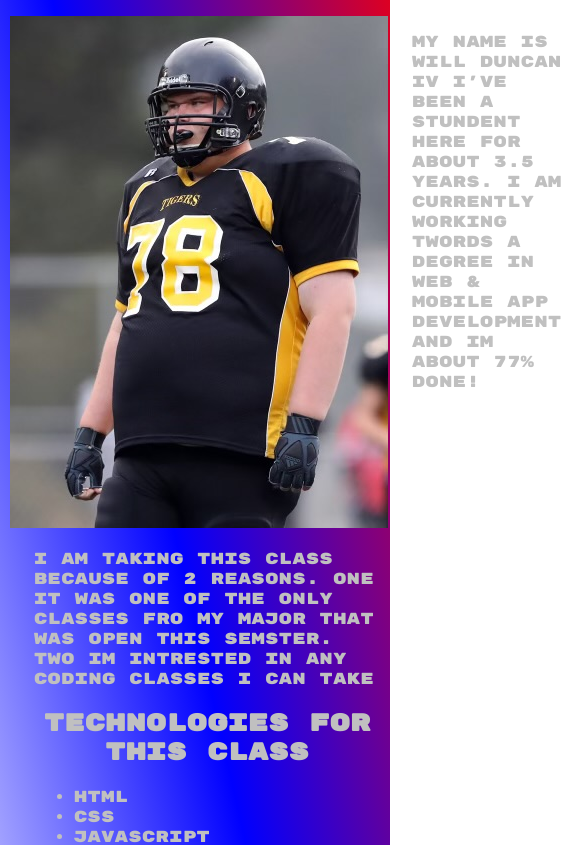
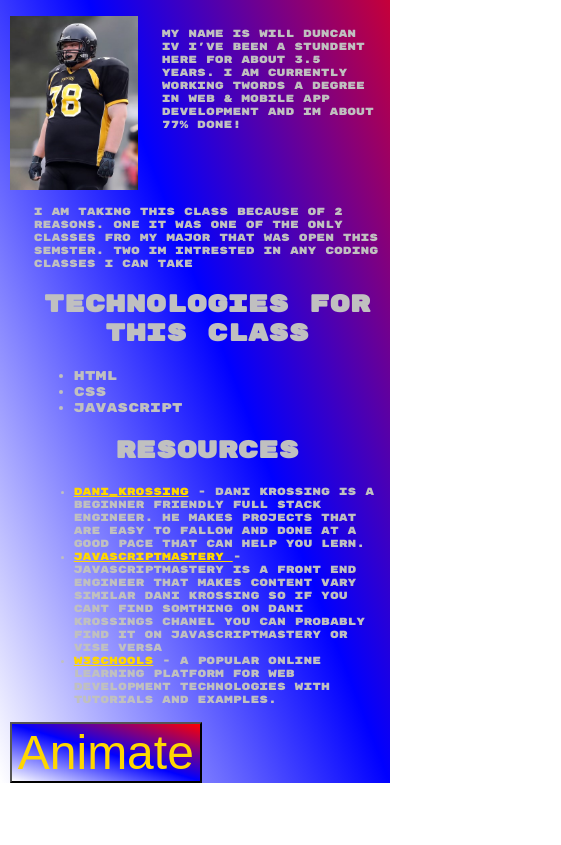
Before and after one commit to WillDuncanIV/WillDuncanIV.github.io, a plain HTML site: page Wills website/index.html in a window 390 px wide. Shown: the part 228-1073 px from the top of the page, 561 px wide, since content can reach past the window. After the commit the page ends 1011 px from the top, so only its background shows below. Drawn offline with nearby package versions, Linux system fonts and the light colour scheme.

Commit message:
Add files via upload
added animation to website

```diff
--- a/Wills website/index.css
+++ b/Wills website/index.css
@@ -1,4 +1,6 @@
-html{min-height: 100%; }
+html{
+    min-height: 100%;
+}
 body{
     font-family: 'Rubik Mono One', sans-serif;
     background:linear-gradient(to bottom left,red,  blue, white);
@@ -7,9 +9,65 @@ body{
     max-width: 990px;
     margin: 0 auto;
 }
-h1{text-align: center; font-size: 3rem; color: silver;}
-#contaner{display: flex;}
-#para{ color: silver; margin-left: 1.5rem;}
-#para2{ color: silver; margin-left: 1.5rem;}
-h2{text-align: center; color: silver; margin-left: 1.5rem;}
-ul li{color: silver; margin-left: 1.5rem;}
+#heading{text-align: center;
+    font-size: 3rem;
+    color: silver;
+}
+    #contaner{
+        display: flex;
+    }
+    #para{
+        color: silver;
+        margin-left: 1.5rem;
+    }
+    #para2{
+        color: silver;
+        margin-left: 1.5rem;
+    }
+h2{
+    text-align: center; color: silver;
+    margin-left: 1.5rem;
+}
+
+ul li{
+    color: silver;
+    margin-left: 1.5rem;
+}
+#image {
+    border: 0;
+  }
+#animate-button {
+    text-align: center;
+    font-size: 3rem;
+    color: gold;
+    background:linear-gradient(to bottom left,red,  blue, white);
+  }
+a{
+    color: gold
+}
+@media only screen and (max-width: 740px) {
+    h1{
+        font-size: 2rem;
+    }
+    h2{
+        font-size: 1.5rem;
+    }
+    #image {
+        width: 8rem;
+    }
+    p{
+        font-size: .8rem;
+    }
+    .rfc {
+        font-size: .8rem;
+    }
+    a{
+        font-size: .65rem;
+    }
+    .R{
+        font-size: .65rem;
+    }
+    p{
+        font-size: .65rem;
+    }
+}
--- a/Wills website/index.html
+++ b/Wills website/index.html
@@ -7,6 +7,10 @@
     <meta name="description" content="website hosting my homework for CIS 126">
     <meta name="authur" content="Will C. Duncan IV">
     <link rel="stylesheet" href="index.css">
+    <script
+        src="https://code.jquery.com/jquery-3.6.3.min.js"
+        integrity="sha256-pvPw+upLPUjgMXY0G+8O0xUf+/Im1MZjXxxgOcBQBXU="
+        crossorigin="anonymous"></script>
     <script src="index.js"></script>
     <title>CIS 128 Homework Website</title>
     <link rel="preconnect" href="https://fonts.googleapis.com">
@@ -14,10 +18,10 @@
     <link href="https://fonts.googleapis.com/css2?family=Rubik+Mono+One&display=swap" rel="stylesheet">
 </head>
 <body>
-    <h1>CIS 128 Homework Website</h1>
+    <h1 id="heading">CIS 128 Homework Website</h1>
     <div id="contaner">
-        <div id="pic">
-        <img src="IMG_3946.jpg" alt="me in my football gear during a game">
+        <div id="picture">
+        <img id="image" src="IMG_3946.jpg" alt="me in my football gear during a game">
         </div>
         <div id="para">
             <p>My name is Will Duncan IV i've been a stundent here for about 3.5 years. I am currently working twords a degree in Web & Mobile App Development and im about 77% done!</p>
@@ -27,15 +31,16 @@
     <p id="para2"> i am taking this class because of 2 reasons. One it was one of the only classes fro my major that was open this semster. Two im intrested in any coding classes i can take</p>
     <h2>Technologies for this class</h2>
     <ul>
-        <li>HTML</li>
-        <li>CSS</li>
-        <li>JavaScript</li>
+        <li class="rfc">HTML</li>
+        <li class="rfc">CSS</li>
+        <li class="rfc">JavaScript</li>
     </ul>
     <h2>Resources</h2>
     <ul>
-        <li><a href="https://www.youtube.com/@Dani_Krossing"> Dani_Krossing</a> - Dani Krossing is a beginner friendly full stack engineer. he makes projects that are easy to fallow and done at a good pace that can help you lern. </li>
-        <li><a href="https://www.youtube.com/@javascriptmastery"> javascriptmastery </a> - javascriptmastery is a front end engineer that makes content vary similar Dani Krossing so if you cant find somthing on Dani Krossings chanel you can probably find it on javascriptmastery or vise versa  </li>
-        <li><a href="https://www.w3schools.com/" >W3Schools</a> - A popular online learning platform for web development technologies with tutorials and examples.</li>
+        <li class="R"><a href="https://www.youtube.com/@Dani_Krossing" target="_blank" rel="noopener noreferrer" > Dani_Krossing</a>  - Dani Krossing is a beginner friendly full stack engineer. he makes projects that are easy to fallow and done at a good pace that can help you lern.  </li>
+        <li class="R"><a href="https://www.youtube.com/@javascriptmastery" target="_blank" rel="noopener noreferrer" > javascriptmastery </a> - javascriptmastery is a front end engineer that makes content vary similar Dani Krossing so if you cant find somthing on Dani Krossings chanel you can probably find it on javascriptmastery or vise versa  </li>
+        <li class="R"><a href="https://www.w3schools.com/" target="_blank" rel="noopener noreferrer" >W3Schools</a> - A popular online learning platform for web development technologies with tutorials and examples.</li>
     </ul>
+    <button id="animate-button">Animate</button>
 </body>
 </html>
--- a/Wills website/index.js
+++ b/Wills website/index.js
@@ -0,0 +1,31 @@
+
+$(document).ready(function() {
+  $("#animate-button").click(function() {
+    $("#heading").animate({
+      fontSize: "5em"
+    }, 500, function() {
+      $("#heading").animate({
+        fontSize: "3em"
+      }, 500);
+    });
+  });
+});
+$(function () {
+  $("#animate-button").click(function() {
+    var $image = $("#image");
+    if ($image.css("border-style") === "none") {
+      $image.css("border", "solid 10px silver");
+      } else {
+      $image.css("border", "none");
+      }
+    });
+  });
+  $(function() {
+    $("#animate-button").click(function() {
+      if ($("#heading").css("color") === "rgb(255, 0, 0)") {
+        $("#heading").css("color", "silver");
+      } else {
+        $("#heading").css("color", "red");
+      }
+    });
+  });
```
